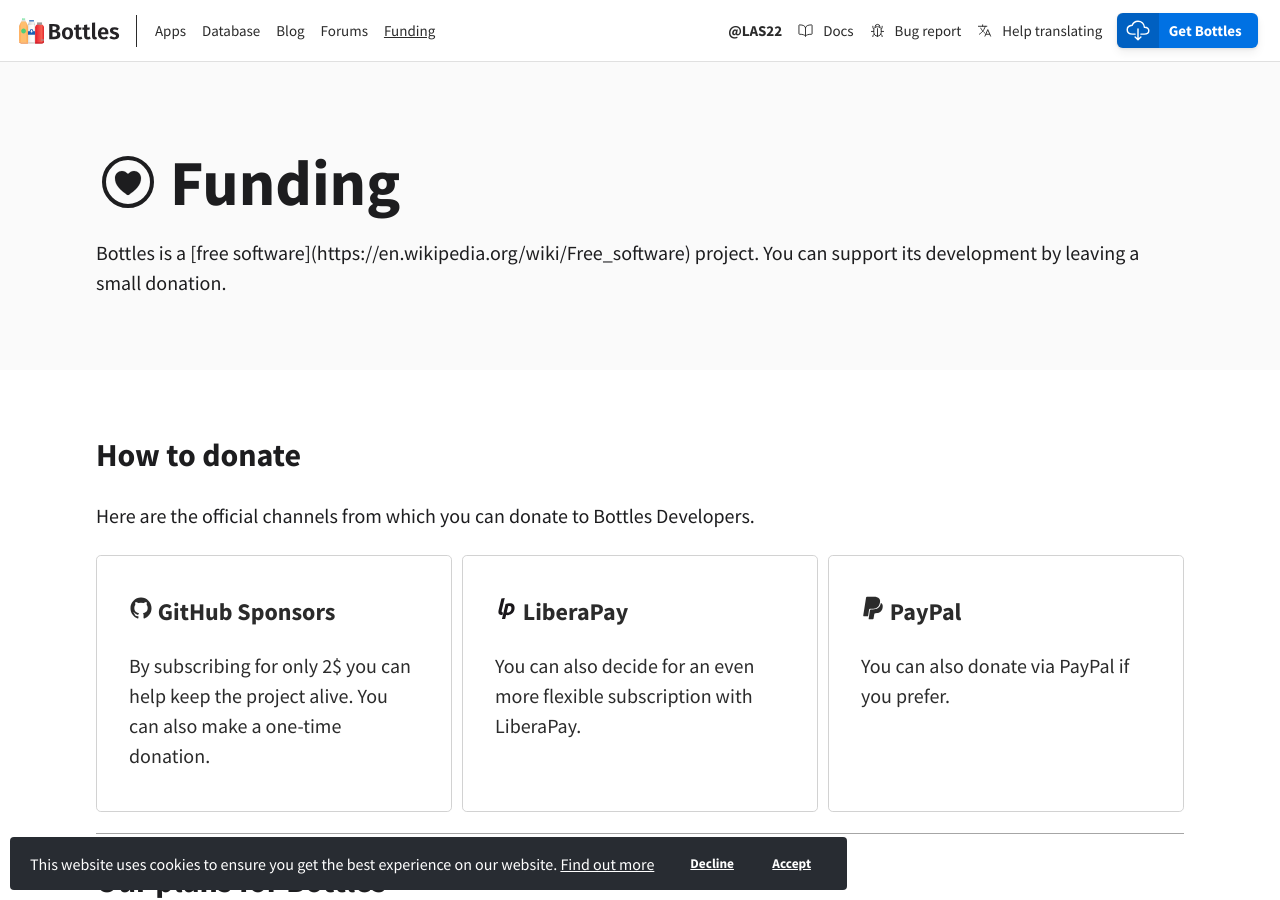
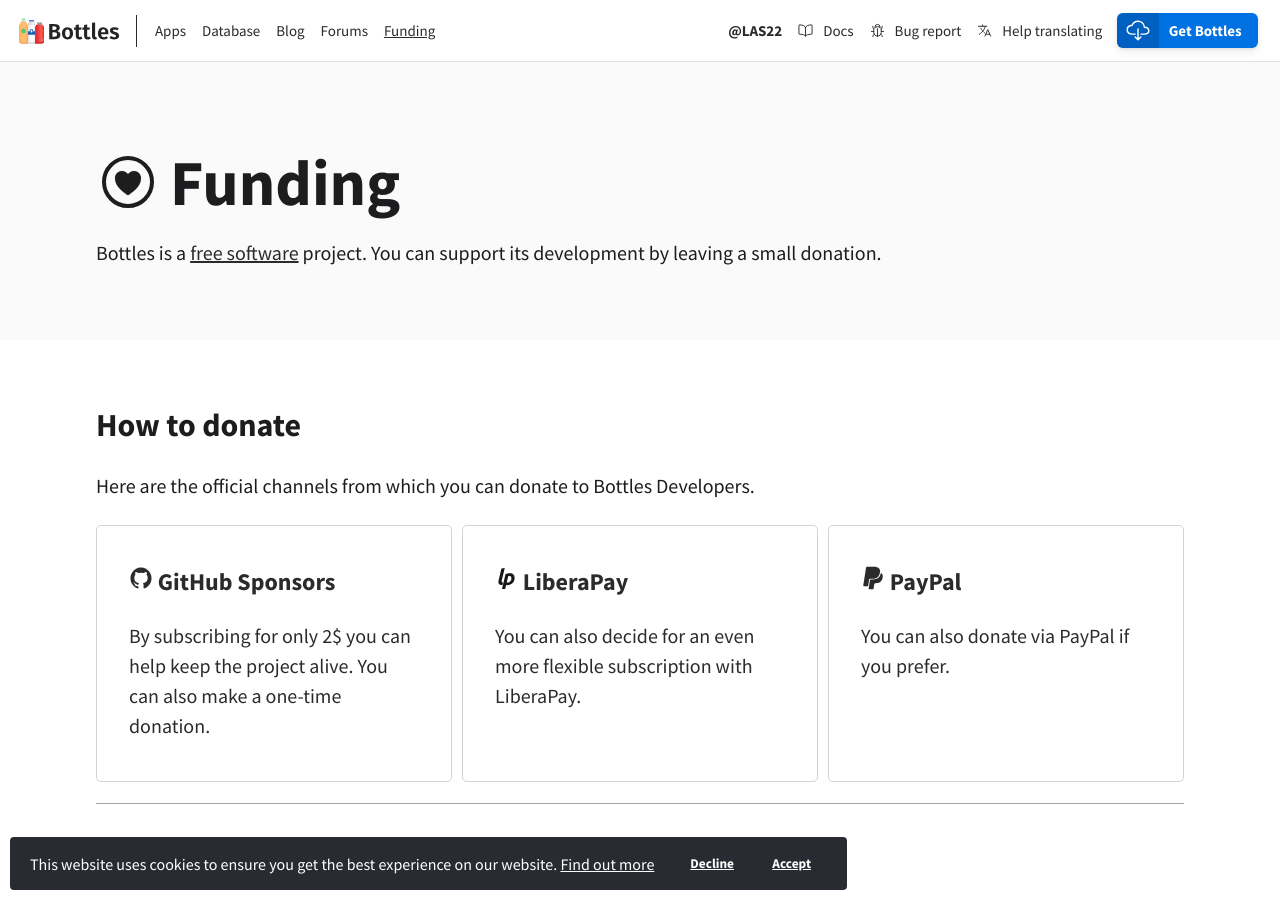
Before and after one commit to bottlesdevs/website, a Jekyll site: the page built from funding.md, in a window 1280 px wide and 900 px high. Built offline with Jekyll 4.4.1, drawn with Linux system fonts in a browser that asks for light colours; nearby versions of some CDN libraries; comment, search, counter and statistics services are not loaded; some of the changed lines change nothing that is shown.

Commit message:
Fix for the Free Software Link

```diff
--- a/funding.md
+++ b/funding.md
@@ -5,7 +5,7 @@
 <section class="heading">
   <div class="container large">
     <h1><ion-icon class="icon" name="heart-circle-outline"></ion-icon> Funding</h1>
-    <p>Bottles is a [free software](https://en.wikipedia.org/wiki/Free_software) project. You can support its development by leaving a small
+    <p>Bottles is a <a href="https://en.wikipedia.org/wiki/Free_software">free software</a> project. You can support its development by leaving a small
       donation.</p>
   </div>
 </section>
```
